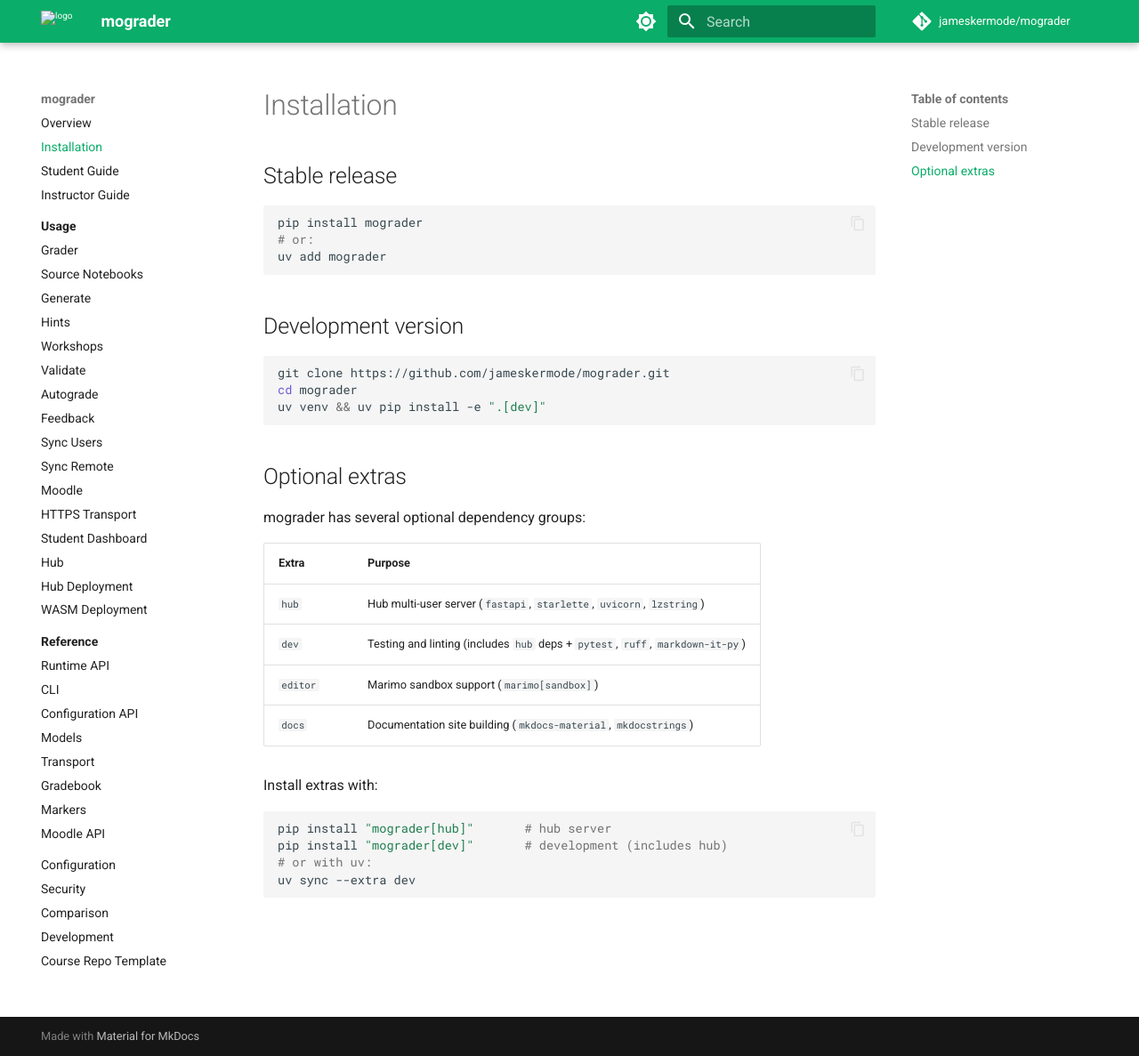
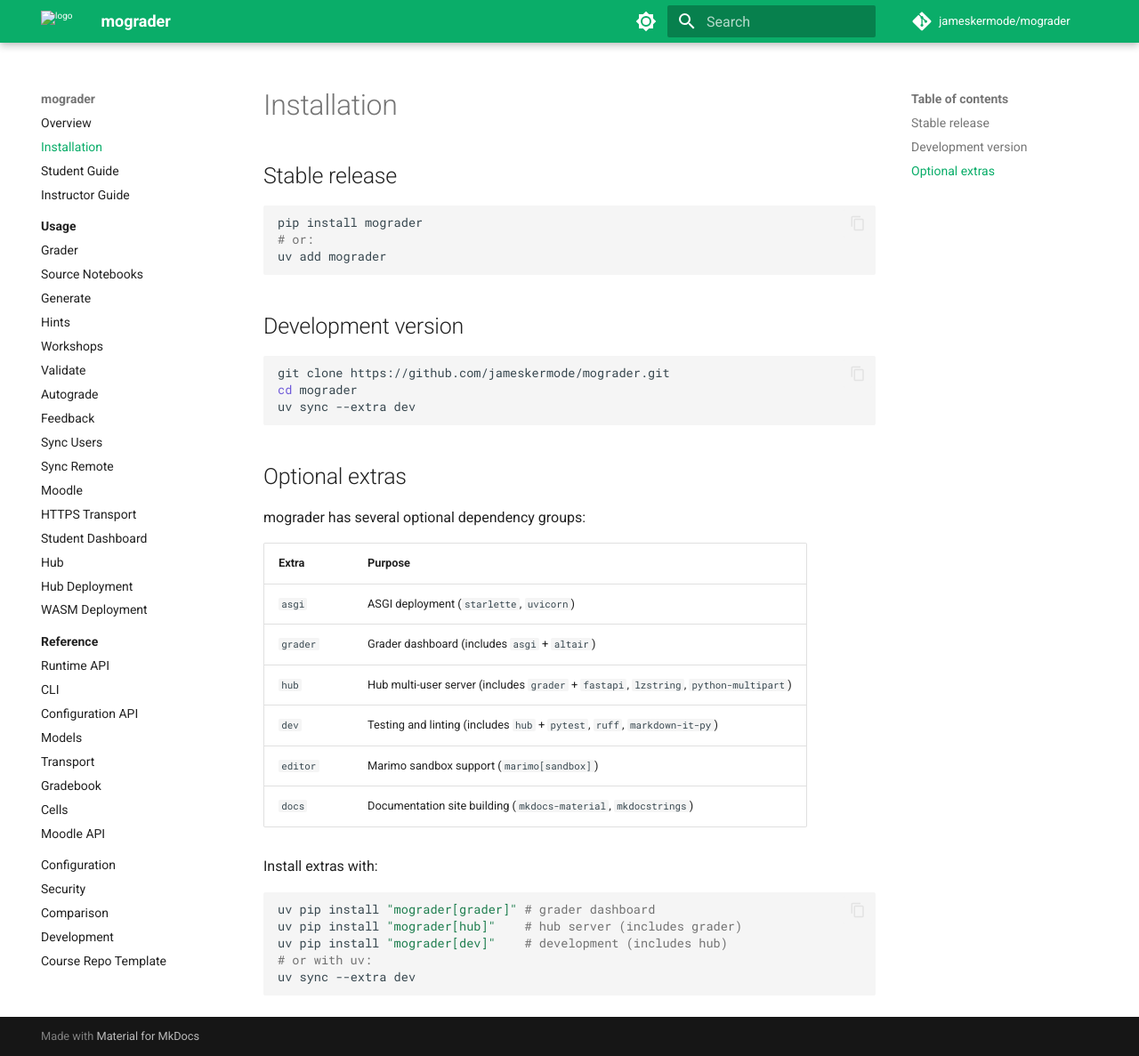
Before and after one commit to jameskermode/mograder, an MkDocs documentation site: the page built from docs/installation.md, in a window 1280 px wide and 1187 px high. Shown: the whole window at 89% size. Built offline with MkDocs 1.6.1 and Material for MkDocs 9.7.7, drawn with Linux system fonts in a browser that asks for light colours; comment, search, counter and statistics services are not loaded.

Commit message:
Update docs for v0.3.x: grader rename, new extras, demo hub
- Rename remaining Formgrader → Grader in docs
- Update demo server description (hub at /, grader at /grader)
- Add asgi and grader extras to installation docs
- Fix reference nav: Markers → Cells (merged module)
- Use uv sync in dev install instructions

Co-Authored-By: Claude Opus 4.6 (1M context) <noreply@anthropic.com>

````diff
--- a/docs/installation.md
+++ b/docs/installation.md
@@ -13,7 +13,7 @@ uv add mograder
 ```bash
 git clone https://github.com/jameskermode/mograder.git
 cd mograder
-uv venv && uv pip install -e ".[dev]"
+uv sync --extra dev
 ```
 
 ## Optional extras
@@ -22,16 +22,19 @@ mograder has several optional dependency groups:
 
 | Extra | Purpose |
 |-------|---------|
-| `hub` | Hub multi-user server (`fastapi`, `starlette`, `uvicorn`, `lzstring`) |
-| `dev` | Testing and linting (includes `hub` deps + `pytest`, `ruff`, `markdown-it-py`) |
+| `asgi` | ASGI deployment (`starlette`, `uvicorn`) |
+| `grader` | Grader dashboard (includes `asgi` + `altair`) |
+| `hub` | Hub multi-user server (includes `grader` + `fastapi`, `lzstring`, `python-multipart`) |
+| `dev` | Testing and linting (includes `hub` + `pytest`, `ruff`, `markdown-it-py`) |
 | `editor` | Marimo sandbox support (`marimo[sandbox]`) |
 | `docs` | Documentation site building (`mkdocs-material`, `mkdocstrings`) |
 
 Install extras with:
 
 ```bash
-pip install "mograder[hub]"       # hub server
-pip install "mograder[dev]"       # development (includes hub)
+uv pip install "mograder[grader]" # grader dashboard
+uv pip install "mograder[hub]"    # hub server (includes grader)
+uv pip install "mograder[dev]"    # development (includes hub)
 # or with uv:
 uv sync --extra dev
 ```
--- a/mkdocs.yml
+++ b/mkdocs.yml
@@ -90,7 +90,7 @@ nav:
     - Models: reference/models.md
     - Transport: reference/transport.md
     - Gradebook: reference/gradebook.md
-    - Markers: reference/markers.md
+    - Cells: reference/markers.md
     - Moodle API: reference/moodle-api.md
   - Configuration: configuration.md
   - Security: security.md
````
Also changed, not shown: docs/index.md (+1 -1 lines), docs/reference/index.md (+1 -1 lines), docs/usage/grader.md (+1 -1 lines).
